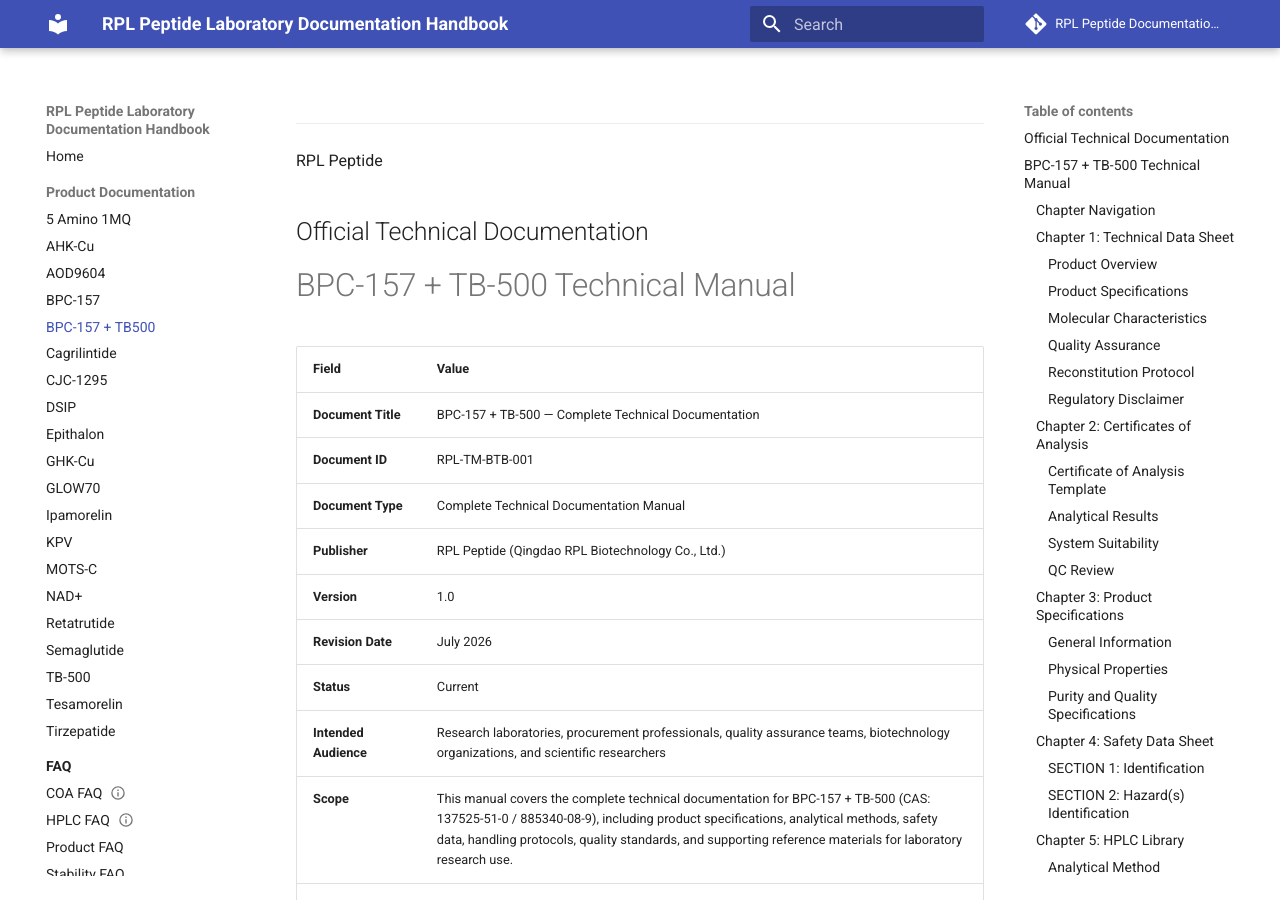
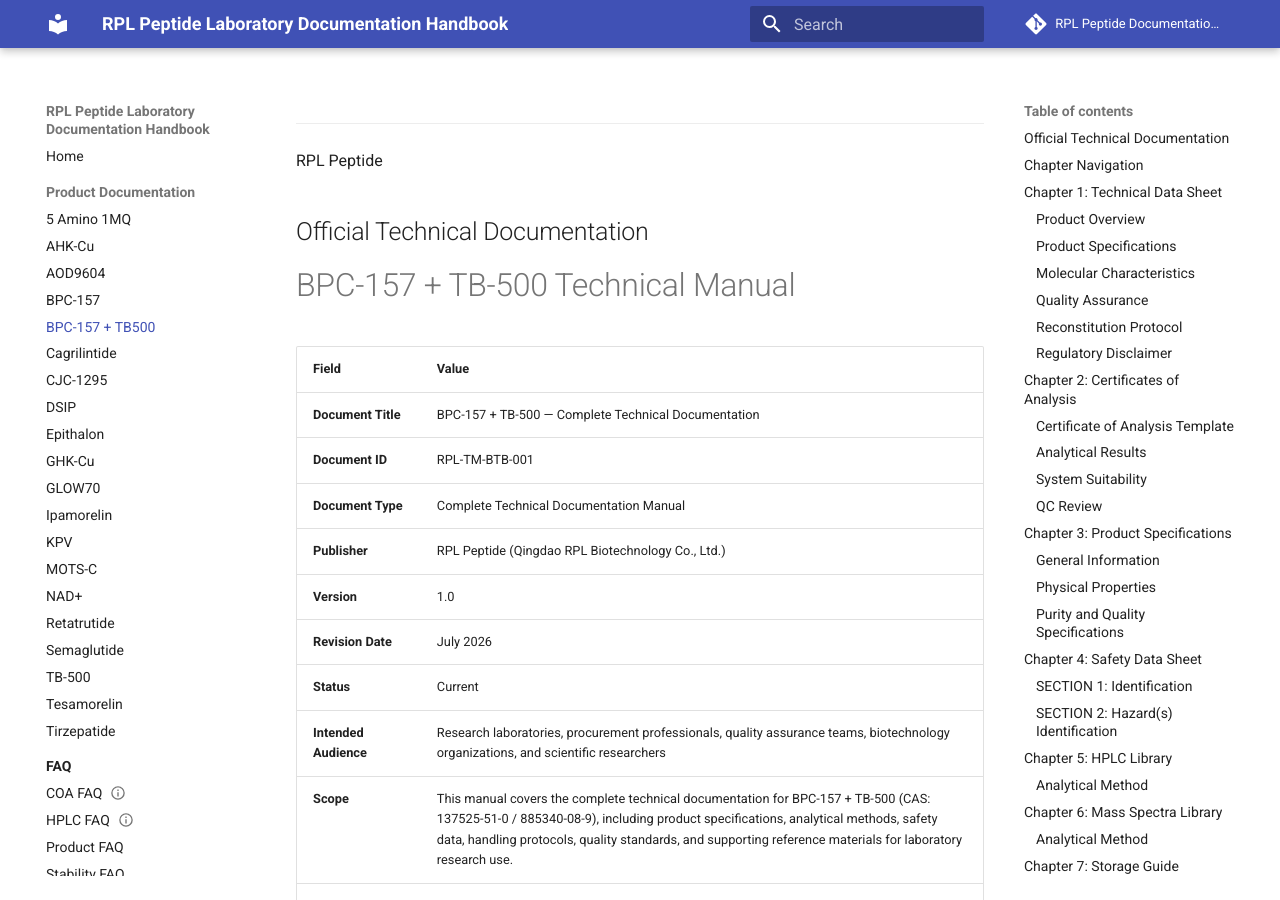
Before and after one commit to martinxionbiotech-max/RPL-Peptide-Laboratory-Documentation-Handbook, an MkDocs documentation site: the page built from docs/bpc157-tb500-complete-documentation.md, in a window 1280 px wide and 900 px high. Built offline with MkDocs 1.6.1 and Material for MkDocs 9.7.7, drawn with Linux system fonts in a browser that asks for light colours; comment, search, counter and statistics services are not loaded.

Commit message:
Update mkdocs.yml

```diff
--- a/mkdocs.yml
+++ b/mkdocs.yml
@@ -17,12 +17,11 @@ theme:
   language: en
 
   features:
-    # 已移除 navigation.tabs，恢复经典的左侧多级导航树
-    - navigation.sections    # 将一级目录渲染为分组区块
-    - navigation.expand      # 默认展开左侧所有子菜单（不需要可删除）
-    - navigation.top         # 悬浮返回顶部按钮
-    - navigation.footer      # 底部上一页/下一页导航
-    - navigation.indexes     # 允许直接点击分类目录进入索引页
+    - navigation.sections
+    - navigation.expand
+    - navigation.top
+    - navigation.footer
+    - navigation.indexes
     - search.suggest
     - search.highlight
     - content.code.copy
@@ -88,12 +87,13 @@ nav:
       - Lyophilization Overview: white-papers/lyophilization-overview.md
 
   - About:
-      - About RPL Peptide: about/README.md  # 提示：请确保 docs/about/ 路径下新建了 README.md 或 index.md
+      - About RPL Peptide: about/README.md
       - Structured Data: about/schema.md
 
 markdown_extensions:
   - toc:
       permalink: true
+      toc_depth: 2-4
   - tables
   - admonition
   - footnotes
```
